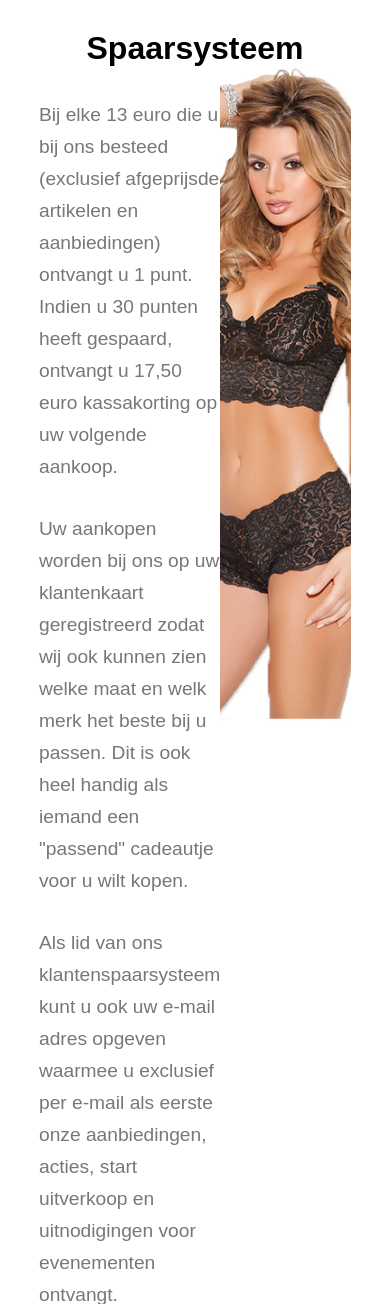
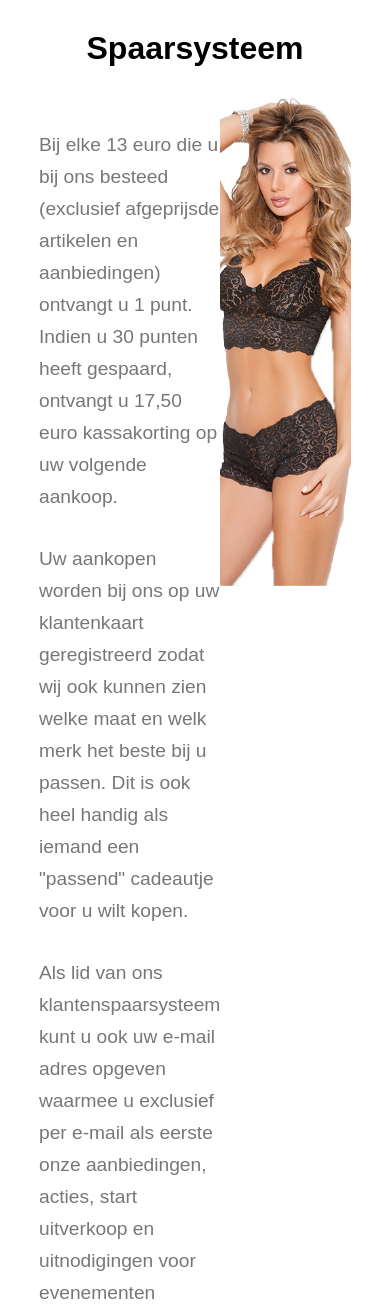
Before and after one commit to wouter141/FRESH-DEV-M-N-Bodyfashion, a PHP site: page /Site/Spaarsysteem.php in a window 390 px wide. Shown: the part 51-1355 px from the top of the page. Run offline with PHP 8.4, Linux system fonts and the light colour scheme; some web fonts are replaced.

Commit message:
Begonnen met de Responsiveness van Spaarsysteem

```diff
--- a/Site/components/css/contentSpaar.css
+++ b/Site/components/css/contentSpaar.css
@@ -1,13 +1,14 @@
 .content-Spaar{
   display: flex;
   align-content: center;
+  padding-top: 30px;
 }
 
 .foto-Spaar {
   background-size: cover;
   background-position: center top;
-  width: 100%;
-  height: 800px;
+  width: 80%;
+  height: 600px;
 }
 
 .text-Spaar-2, .text-Spaar-3, .text-Spaar-4{
@@ -15,5 +16,50 @@
 }
 
 .Main-Paragraaf{
-  width: 80%;
+  width: 100%;
+  word-wrap: break-word;
 }
+
+/*
+  ##Device = Desktops
+  ##Screen = 1281px to higher resolution desktops
+*/
+@media (min-width: 1281px) {
+
+
+}
+/*
+  ##Device = Laptops, Desktops
+  ##Screen = B/w 1025px to 1280px
+*/
+@media (min-width: 1025px) and (max-width: 1280px) {
+
+
+}
+/*
+  ##Device = Tablets, Ipads (portrait)
+  ##Screen = B/w 768px to 1024px
+*/
+@media (min-width: 768px) and (max-width: 1024px) {
+
+
+
+}
+/*
+  ##Device = Low Resolution Tablets, Mobiles (Landscape)
+  ##Screen = B/w 481px to 767px
+*/
+@media (min-width: 481px) and (max-width: 767px) {
+
+}
+/*
+  ##Device = Most of the Smartphones Mobiles (Portrait)
+  ##Screen = B/w 320px to 479px
+  ##MyIphone = 375 px
+*/
+@media (min-width: 320px) and (max-width: 480px) {
+
+}
+@media (max-width: 319px) {
+
+}
```
Also changed, not shown: Site/components/css/index.css (+44 -0 lines).
